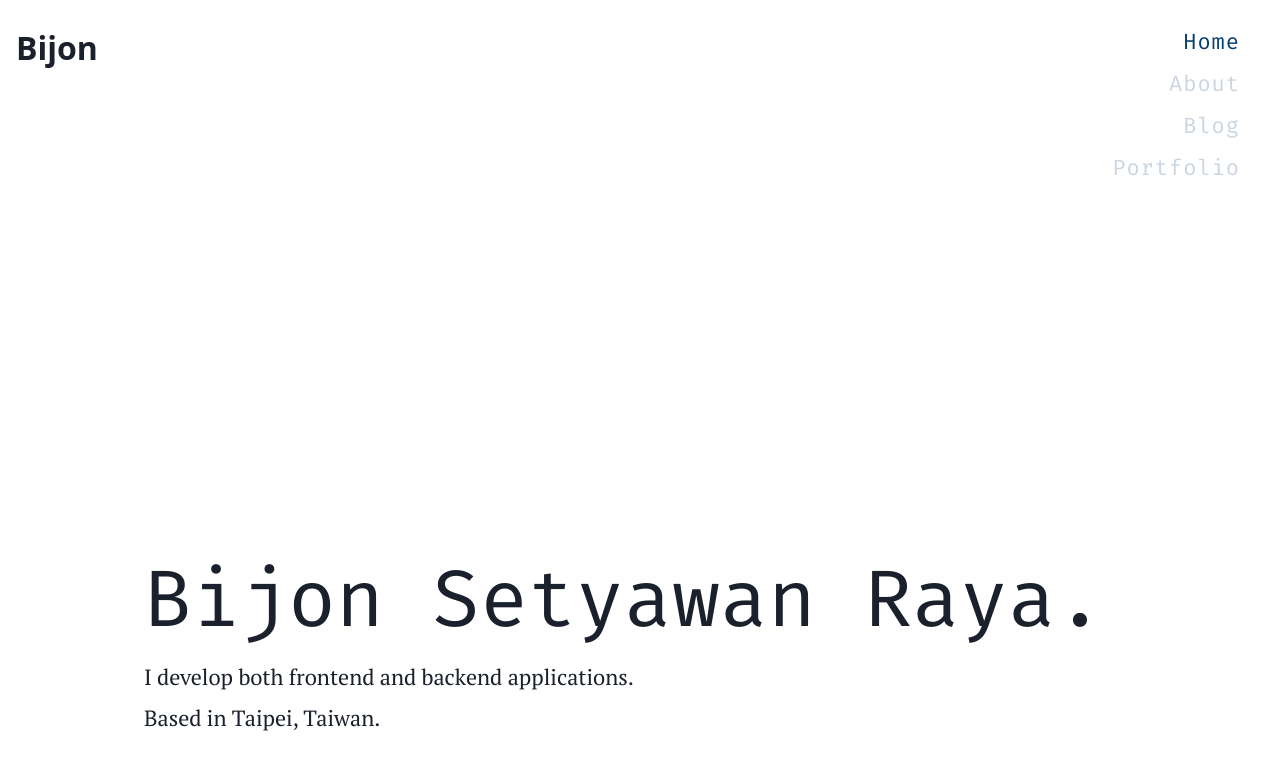
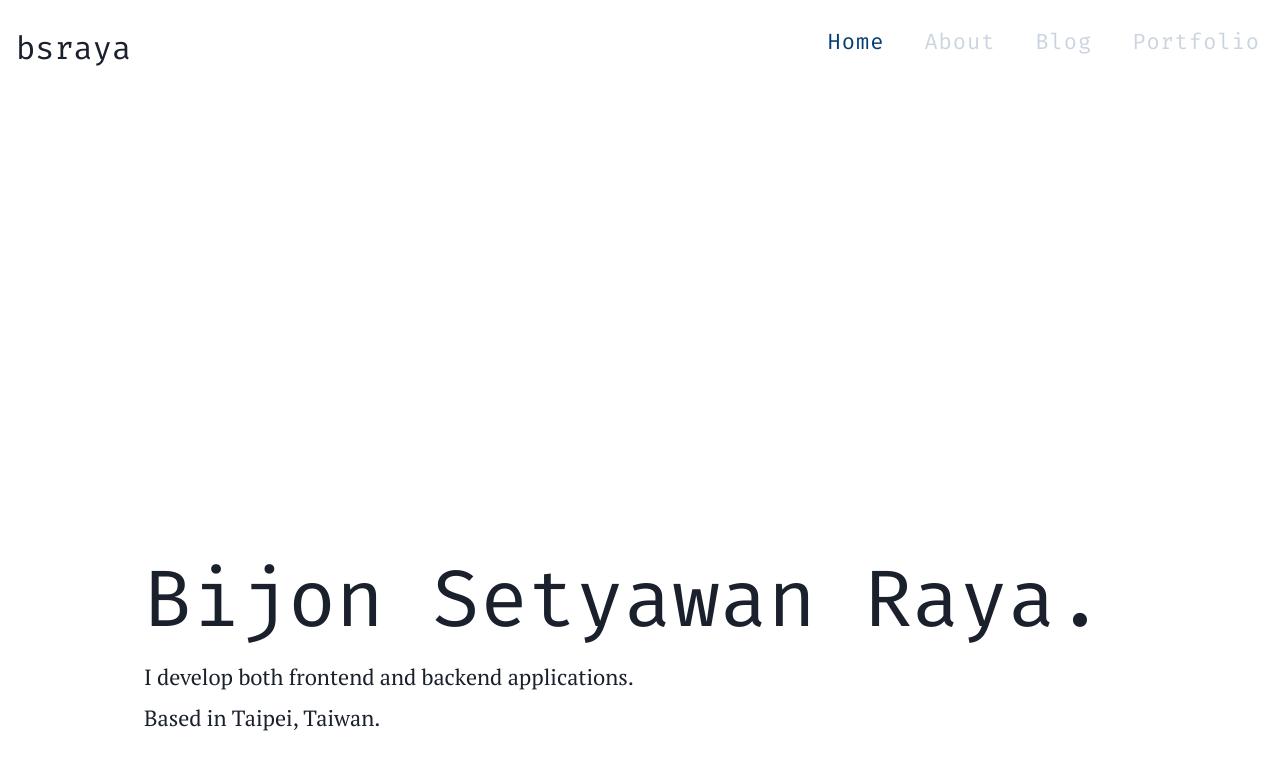
Before and after one commit to bsraya/bsraya, a Next.js app: page / in a window 1280 px wide. Shown: the top 770 px of the page. Built offline with nearby package versions, Linux system fonts and the light colour scheme; a small style sheet from the web is missing.

Commit message:
style: set navbar to stick

```diff
--- a/components/Navigation/Bar.tsx
+++ b/components/Navigation/Bar.tsx
@@ -3,12 +3,10 @@ import {
     Flex,
     Text,
     useBreakpointValue,
-    VStack,
 } from '@chakra-ui/react'
+import Navlink from './Link'
 import Nextlink from 'next/link'
 import Dropdown from './Dropdown'
-import Navlink from './Link'
-import Switch from './Switch'
 
 export default function Navigation(): JSX.Element {
     const isDesktop = useBreakpointValue({ base: false, md: true })
@@ -16,32 +14,20 @@ export default function Navigation(): JSX.Element {
         <Flex
             mt="1.5rem"
             as="nav"
-            align="center"
         >
             <Nextlink href="/" passHref>
                 <Text
-                    fontFamily="Open Sans, sans-serif"
+                    fontFamily="Fira Code"
                     fontSize="2rem"
                     ml="1rem"
-                    fontWeight="700"
                     _hover={{
                         color: "#023C72",
                         cursor: "pointer",
                     }}
-                >Bijon</Text>
+                >bsraya</Text>
             </Nextlink>
 
-            <VStack
-                ml="auto"
-                position="fixed"
-                top="1.5rem"
-                right="5"
-                bg="white"
-                _dark={{
-                    bg: "gray.700",
-                }}
-                alignItems="self-end"
-            >
+            <Box ml="auto">
                 {
                     isDesktop ? (
                         <>
@@ -54,7 +40,7 @@ export default function Navigation(): JSX.Element {
                         <Dropdown />
                     )
                 }
-            </VStack>
+            </Box>
         </Flex>
     )
 }
```
